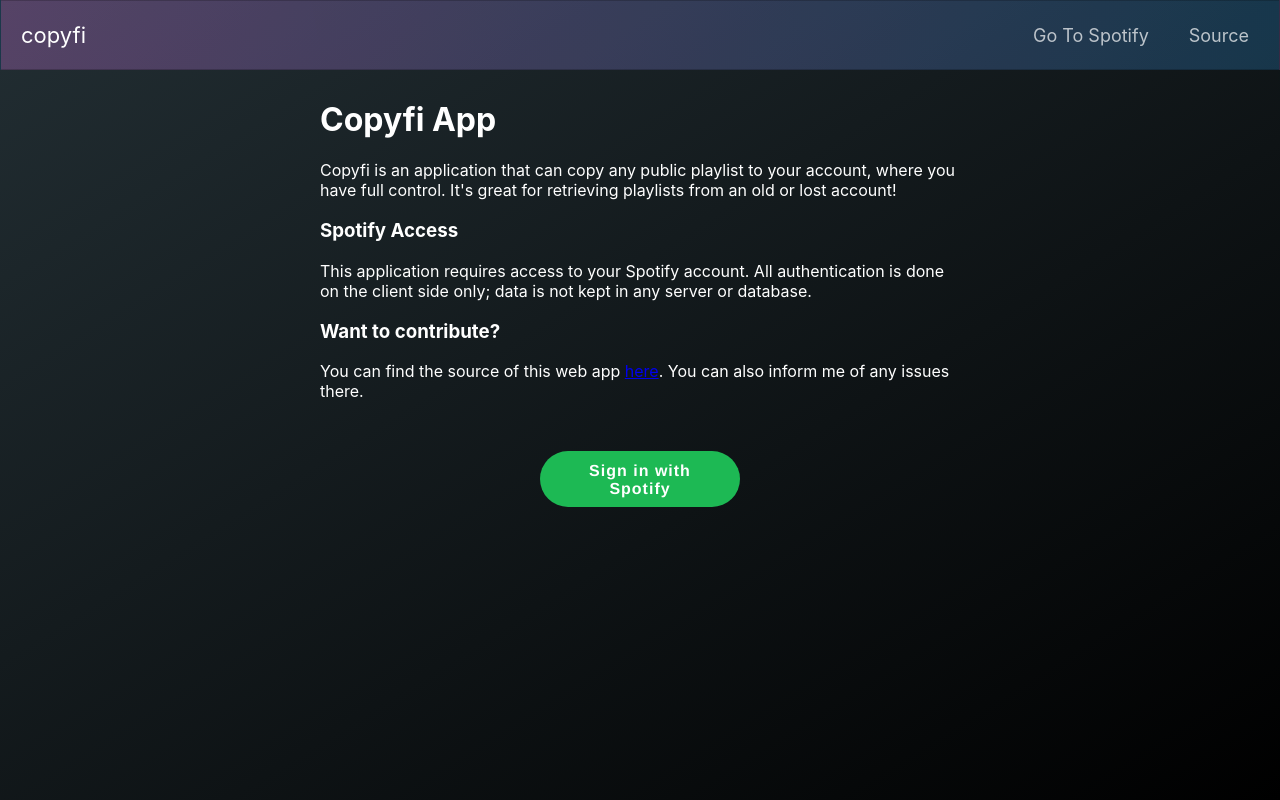
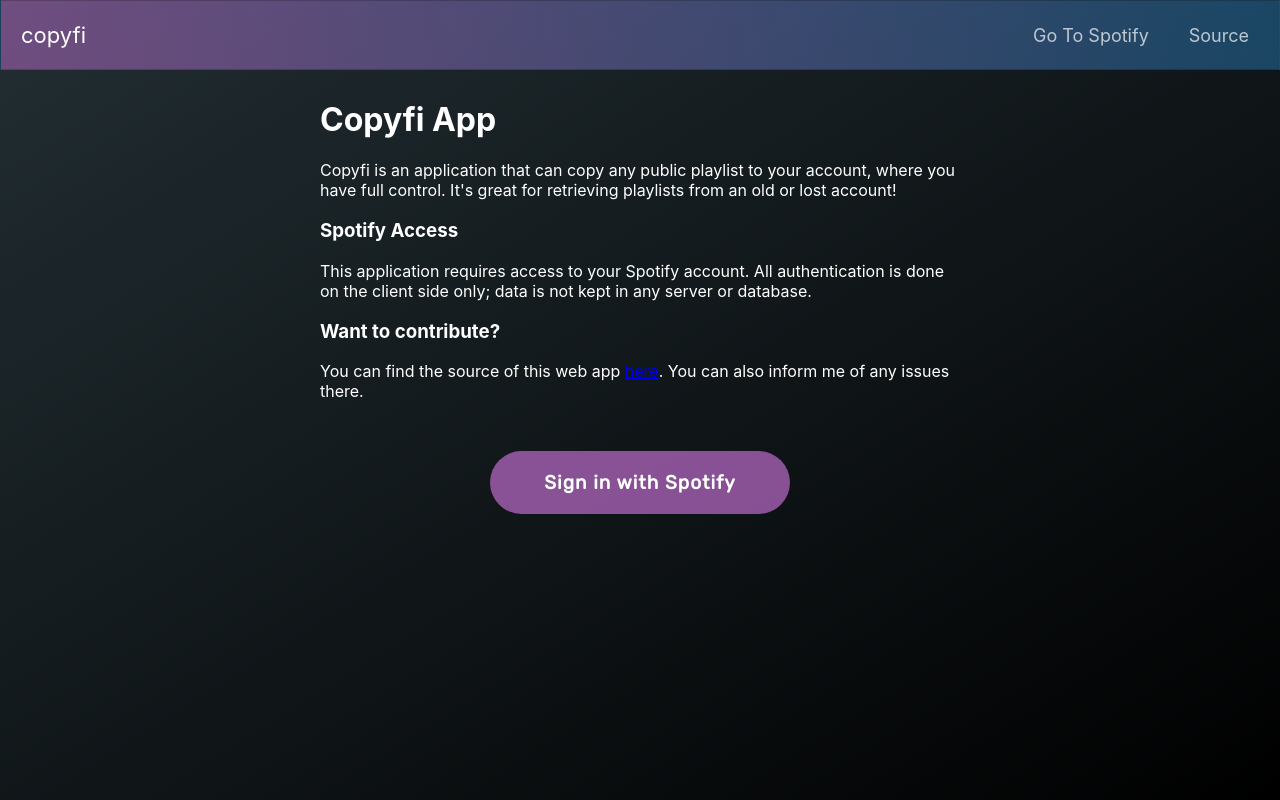
Before and after one commit to LfxB/copyfi, a React (Create React App) app: page / in a window 1280 px wide. Built offline with nearby package versions, Linux system fonts and the light colour scheme.

Commit message:
Update index, navbar, home css

```diff
--- a/src/Components/NavBar.css
+++ b/src/Components/NavBar.css
@@ -1,6 +1,6 @@
 .navbar {
   font-size: 18px;
-  background-image: linear-gradient(260deg, #2376ae56 0%, #c06ecf54 100%);
+  background-image: linear-gradient(260deg, #2376ae80 0%, #c06ecf7e 100%);
   border: 1px solid rgba(0, 0, 0, 0.2);
   margin: 0;
   padding: 0 0 10px 0;
--- a/src/Pages/Home.css
+++ b/src/Pages/Home.css
@@ -8,21 +8,21 @@
   margin: 50px auto 0 auto;
   border: 0;
   border-radius: 500px;
-  padding: 11px 32px 9px;
+  padding: 20px 32px;
   color: #fff;
-  background-color: #1db954;
-  width: 200px;
-  font-size: 16px;
+  background-color: #c06ecfaf;
+  width: 300px;
+  font-size: 19px;
   font-weight: 700;
+  font-family: "Rubik", sans-serif;
   letter-spacing: 1px;
   text-align: center;
   text-decoration: none;
   cursor: pointer;
-  font-family: Circular, Helvetica, Arial, sans-serif;
   transition-property: background-color, border-color, color, box-shadow, filter;
   transition-duration: 0.3s;
 }
 
 .btn-link:hover {
-  background-color: #3fd674;
+  background-color: #c06ecf;
 }
--- a/src/index.css
+++ b/src/index.css
@@ -1,3 +1,4 @@
+@import url("https://fonts.googleapis.com/css?family=Rubik&display=swap");
 @import url("https://fonts.googleapis.com/icon?family=Material+Icons");
 
 * {
```
